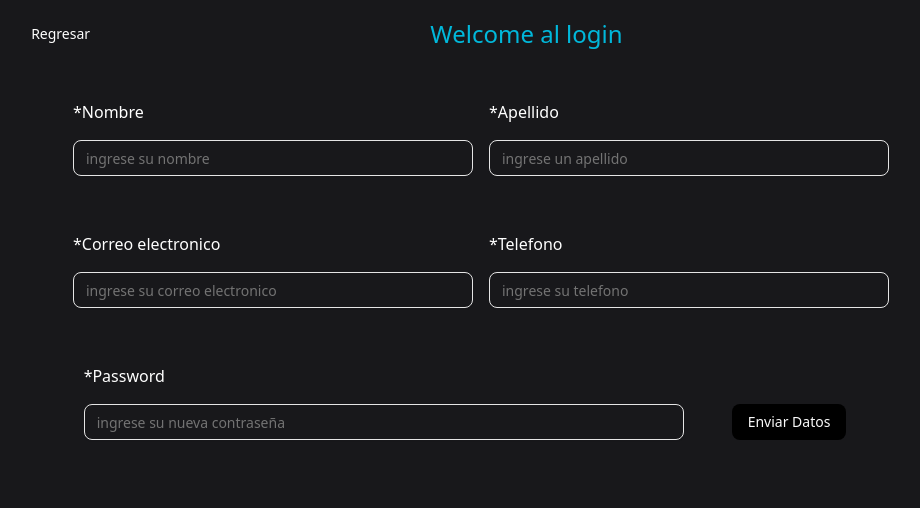
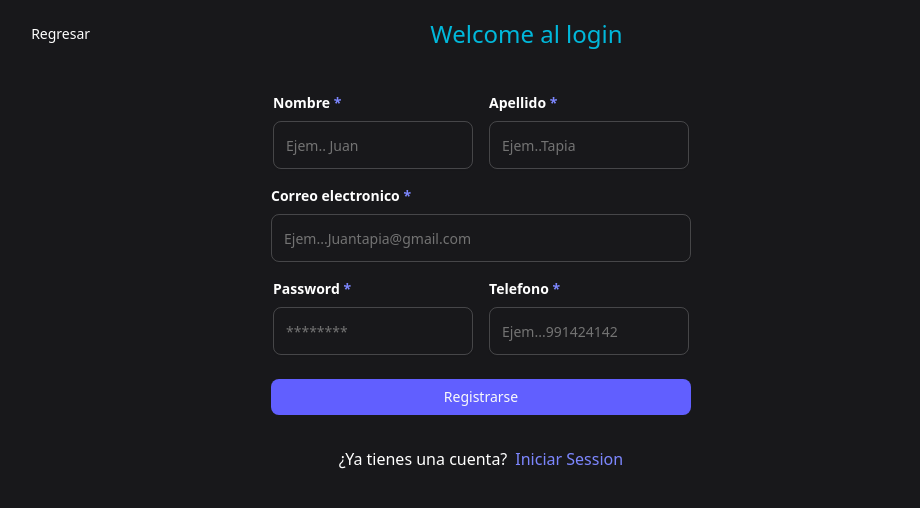
Before and after one commit to joshuac-ch/WebChat, a React (Vite) app in the folder client/: page /login in a window 1280 px wide. Shown: the top 508 px of the page, without its empty margins (159-1079 px from the left). Built offline with nearby package versions, Linux system fonts and the light colour scheme; no server answers.

Commit message:
Login modify fields

```diff
--- a/client/src/Login/Components/CreateLogin.tsx
+++ b/client/src/Login/Components/CreateLogin.tsx
@@ -40,42 +40,75 @@ export default function CreateLogin() {
      <div className="">
             <Toaster position={'top-center'} ></Toaster>
      </div>
-    <div className="flex flex-row flex-wrap  text-white gap-10 justify-start items-end p-8">
+    <div className="flex flex-row flex-wrap  text-white gap-2 justify-start items-end pt-8">
 
         <div className="flex flex-row justify-center gap-4 w-full">
             <div className="flex flex-col items-start">
-                <label htmlFor="" className='mt-4 mb-4' >*Nombre</label>
+                <label htmlFor="" className='my-2 font-semibold text-[14px]' >
+                    Nombre
+                    <span className='text-indigo-400'> *</span>
+                </label>
                 <Input value={FormLoginUser.name}
-                onChange={(e)=>setFormLoginUser({...FormLoginUser,name:e.target.value})} className='w-100' placeholder='ingrese su nombre'></Input>
+                required
+                onChange={(e)=>setFormLoginUser({...FormLoginUser,name:e.target.value})}
+                className='w-50 h-12 border-white/20' placeholder='Ejem.. Juan'></Input>
             </div>
             <div className="flex flex-col items-start">
-                <label htmlFor="" className='mt-4 mb-4'>*Apellido</label>
+                <label htmlFor="" className='my-2 font-semibold text-[14px]'>
+                    Apellido
+                    <span className='text-indigo-400'> *</span>
+                </label>
                 <Input value={FormLoginUser.last_name}
-                onChange={(e)=>setFormLoginUser({...FormLoginUser,last_name:e.target.value})} className='w-100' placeholder='ingrese un apellido'></Input>
+                required
+                onChange={(e)=>setFormLoginUser({...FormLoginUser,last_name:e.target.value})}
+                className='w-50 h-12 border-white/20' placeholder='Ejem..Tapia'></Input>
             </div>
         </div>
         <div className="flex flex-row justify-center gap-4 w-full ">
             <div className="flex flex-col items-start">
-                <label htmlFor="" className='mt-4 mb-4'>*Correo electronico</label>
+                <label htmlFor="" className='my-2 font-semibold text-[14px]'>
+                    Correo electronico
+                    <span className='text-indigo-400'> *</span>
+                </label>
                 <Input value={FormLoginUser.email}
-                onChange={(e)=>setFormLoginUser({...FormLoginUser,email:e.target.value})} className='w-100' placeholder='ingrese su correo electronico'></Input>
+                type='email'
+                required
+                onChange={(e)=>setFormLoginUser({...FormLoginUser,email:e.target.value})}
+                className='w-105 h-12 border-white/20' placeholder='Ejem...Juantapia@gmail.com'></Input>
             </div>
-            <div className="flex flex-col items-start">
-                <label htmlFor="" className='mt-4 mb-4'>*Telefono</label>
-                <Input value={FormLoginUser.number}
-                onChange={(e)=>setFormLoginUser({...FormLoginUser,number:e.target.value})} className='w-100' placeholder='ingrese su telefono'></Input>
-            </div>
+
         </div>
         <div className="flex flex-row justify-center items-end  gap-4 w-full">
             <div className="flex flex-col items-start">
-                <label htmlFor="" className='mt-4 mb-4'>*Password</label>
+                <label htmlFor="" className='my-2 font-semibold text-[14px]'>
+                    Password
+                    <span className='text-indigo-400'> *</span>
+                </label>
                 <Input value={FormLoginUser.password}
-                onChange={(e)=>setFormLoginUser({...FormLoginUser,password:e.target.value})} className='w-150' placeholder='ingrese su nueva contraseña'></Input>
+                required
+                onChange={(e)=>setFormLoginUser({...FormLoginUser,password:e.target.value})} className='w-50 h-12 border-white/20' placeholder='********'></Input>
             </div>
-            <div className="px-8">
+            <div className="flex flex-col items-start">
+                <label htmlFor="" className='my-2 font-semibold text-[14px]'>
+                    Telefono
+                    <span className='text-indigo-400'> *</span>
+                </label>
+                <Input value={FormLoginUser.number}
+                type='tel' required
+                maxLength={9}
+                onChange={(e)=>setFormLoginUser({...FormLoginUser,number:e.target.value})} className='w-50 h-12 border-white/20' placeholder='Ejem...991424142'></Input>
+            </div>
 
-                    <Button className='cursor-pointer bg-black hover:bg-indigo-500' onClick={handleSubmit} >Enviar Datos</Button>
+        </div>
+        <div className="flex flex-col justify-center items-center  gap-4 w-full">
+            <div className="py-4">
 
+                    <Button className='cursor-pointer bg-indigo-500 hover:bg-black w-105' onClick={handleSubmit} >Registrarse</Button>
+
+            </div>
+            <div className="flex flex-row gap-2">
+                <p>¿Ya tienes una cuenta? </p>
+                <span className='text-indigo-400'> Iniciar Session</span>
             </div>
         </div>
 
```
